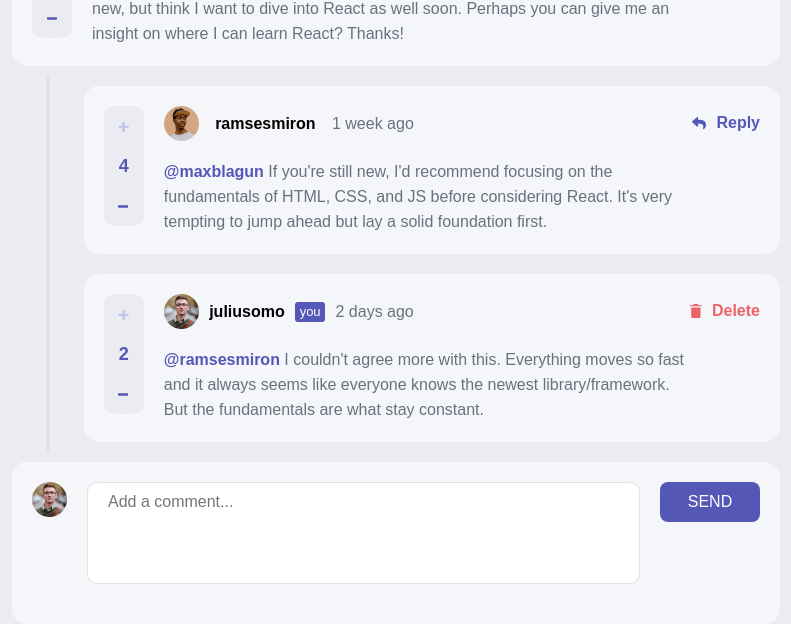
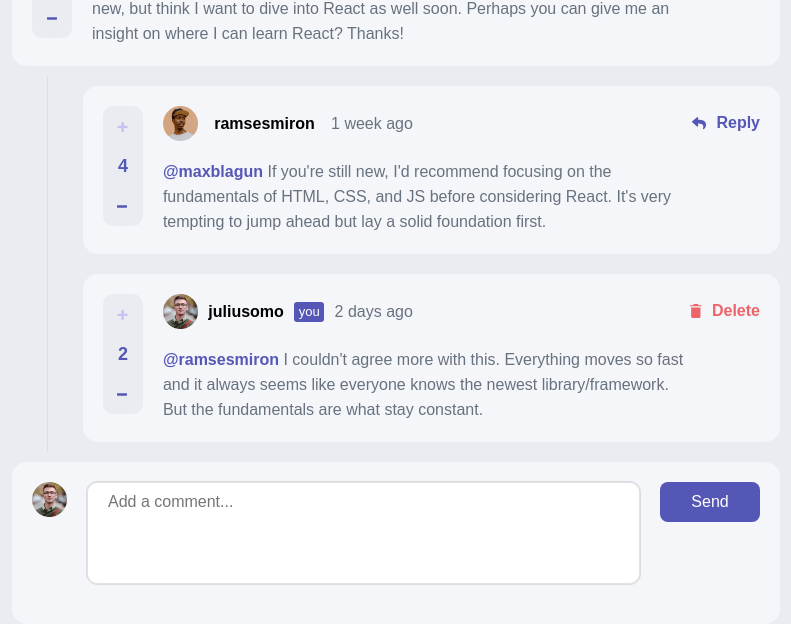
Before and after one commit to Hichahy/interactive-comments, a React (Create React App) app: page / in a window 1280 px wide. Shown: the part 320-944 px from the top of the page, without its empty margins (244-1035 px from the left). Built offline with nearby package versions, Linux system fonts and the light colour scheme.

Commit message:
feat: handle show reply message

```diff
--- a/src/components/newComment/NewComment.js
+++ b/src/components/newComment/NewComment.js
@@ -2,7 +2,7 @@ import React, { useState } from "react";
 import styled from "styled-components";
 import data from "../../data.json";
 
-const NewCommentDiv = styled.div`
+export const NewCommentDiv = styled.div`
   background-color: hsl(228, 33%, 97%);
   width: 100%;
   border-radius: 15px;
@@ -24,20 +24,20 @@ const NewCommentDiv = styled.div`
   }
 `;
 
-const NewCommentContainer = styled.div`
+export const NewCommentContainer = styled.div`
   width: 100%;
   display: flex;
   justify-content: center;
 `;
 
-const SendButton = styled.button`
+export const SendButton = styled.button`
   min-width: 100px;
   height: 40px;
   border-radius: 8px;
   border: none;
   font-size: 16px;
   font-weight: 400;
-  outline: none;
+  outline-color: transparent;
   color: white;
   cursor: pointer;
   background: hsl(238, 40%, 52%);
@@ -46,7 +46,7 @@ const SendButton = styled.button`
   }
 `;
 
-const TextAreaComment = styled.textarea`
+export const TextAreaComment = styled.textarea`
   width: 100%;
   border: 1px solid #80808038;
   border-radius: 10px;
@@ -55,7 +55,7 @@ const TextAreaComment = styled.textarea`
   padding: 10px 20px;
   font-family: "Nunito Sans", sans-serif;
   resize: none;
-  outline: none;
+  outline: 1px solid #80808038;
   font-size: 16px;
   color: hsl(211, 10%, 45%);
   ::placeholder {
@@ -67,7 +67,7 @@ const TextAreaComment = styled.textarea`
   }
 `;
 
-const Avatar = styled.img`
+export const Avatar = styled.img`
   width: 35px;
   height: 35px;
   @media (min-width: 515px) {
@@ -118,7 +118,7 @@ const NewComment = ({ dataUsers, setDataUsers }) => {
             placeholder="Add a comment..."
           ></TextAreaComment>
           <Avatar src={data.currentUser.image.png} />
-          <SendButton onClick={handleButtonSend}>SEND</SendButton>
+          <SendButton onClick={handleButtonSend}>Send</SendButton>
         </NewCommentDiv>
       </NewCommentContainer>
     </div>
--- /dev/null
+++ b/src/components/newReply/NewReply.js
@@ -0,0 +1,35 @@
+import React, { useState } from "react";
+import {
+  NewCommentContainer,
+  NewCommentDiv,
+  TextAreaComment,
+  Avatar,
+  SendButton,
+} from "../newComment/NewComment";
+import data from "../../data.json";
+
+const NewComment = () => {
+  const [valueReply, setValueReply] = useState("");
+
+  const handleTextArea = (e) => {
+    setValueReply(e.target.value);
+  };
+
+  return (
+    <div style={{ maxWidth: "48rem", width: "100%" }}>
+      <NewCommentContainer>
+        <NewCommentDiv>
+          <TextAreaComment
+            onChange={handleTextArea}
+            value={valueReply}
+            placeholder="Add a comment..."
+          ></TextAreaComment>
+          <Avatar src={data.currentUser.image.png} />
+          <SendButton>Reply</SendButton>
+        </NewCommentDiv>
+      </NewCommentContainer>
+    </div>
+  );
+};
+
+export default NewComment;
--- a/src/components/userComments/UserComments.js
+++ b/src/components/userComments/UserComments.js
@@ -1,6 +1,7 @@
 import React, { useState } from "react";
 import styled from "styled-components";
 import DeleteCommentModal from "../deleteCommentModal/DeleteCommentModal";
+import NewReply from "../newReply/NewReply";
 
 const CommentDiv = styled.div`
   background-color: hsl(228, 33%, 97%);
@@ -153,7 +154,7 @@ const LineReply = styled.div`
 const ReplyBox = styled.div`
   display: flex;
   alignitems: center;
-  flexdirection: column;
+  flex-direction: column;
 `;
 
 const CurrentUserPill = styled.label`
@@ -258,6 +259,25 @@ const UserComments = ({ dataUsers, setDataUsers }) => {
     });
   };
 
+  const handleOpenReply = (id, reply) => {
+    setDataUsers({
+      ...dataUsers,
+      comments: dataUsers.comments.map((c) =>
+        c.id === +id
+          ? {
+              ...c,
+              reply: reply ? false : true,
+            }
+          : {
+              ...c,
+              replies: c.replies.map((r) =>
+                r.id === id ? { ...r, reply: reply ? false : true } : r
+              ),
+            }
+      ),
+    });
+  };
+
   if (!dataUsers) {
     return <p>loading...</p>;
   }
@@ -305,7 +325,11 @@ const UserComments = ({ dataUsers, setDataUsers }) => {
               </ButtonRate>
             </ButtonRateDiv>
             {i.user.username !== dataUsers.currentUser.username ? (
-              <ButtonReply>
+              <ButtonReply
+                onClick={() => {
+                  handleOpenReply(i.id, i.reply);
+                }}
+              >
                 <svg width="14" height="13" xmlns="http://www.w3.org/2000/svg">
                   <path d="M.227 4.316 5.04.16a.657.657 0 0 1 1.085.497v2.189c4.392.05 7.875.93 7.875 5.093 0 1.68-1.082 3.344-2.279 4.214-.373.272-.905-.07-.767-.51 1.24-3.964-.588-5.017-4.829-5.078v2.404c0 .566-.664.86-1.085.496L.227 5.31a.657.657 0 0 1 0-.993Z" />
                 </svg>
@@ -320,11 +344,13 @@ const UserComments = ({ dataUsers, setDataUsers }) => {
               </DeleteButton>
             )}
           </CommentDiv>
+          {i.reply ? <NewReply /> : null}
           {i.replies.length > 0
             ? i.replies.map((r) => (
                 <ReplyBox key={r.id}>
                   <div style={{ display: "flex", width: "100%" }}>
                     <LineReply />
+                    <div>
                       <CommentDiv reply={true}>
                         <div style={{ width: "100%" }}>
                           <HeaderComment>
@@ -376,7 +402,9 @@ const UserComments = ({ dataUsers, setDataUsers }) => {
                           </ButtonRate>
                         </ButtonRateDiv>
                         {r.user.username !== dataUsers.currentUser.username ? (
-                        <ButtonReply>
+                          <ButtonReply
+                            onClick={() => handleOpenReply(r.id, r.reply)}
+                          >
                             <svg
                               width="14"
                               height="13"
@@ -399,6 +427,8 @@ const UserComments = ({ dataUsers, setDataUsers }) => {
                           </DeleteButton>
                         )}
                       </CommentDiv>
+                      {r.reply ? <NewReply /> : null}
+                    </div>
                   </div>
                 </ReplyBox>
               ))
```
Lines whose indentation alone changed are shown as unchanged.
